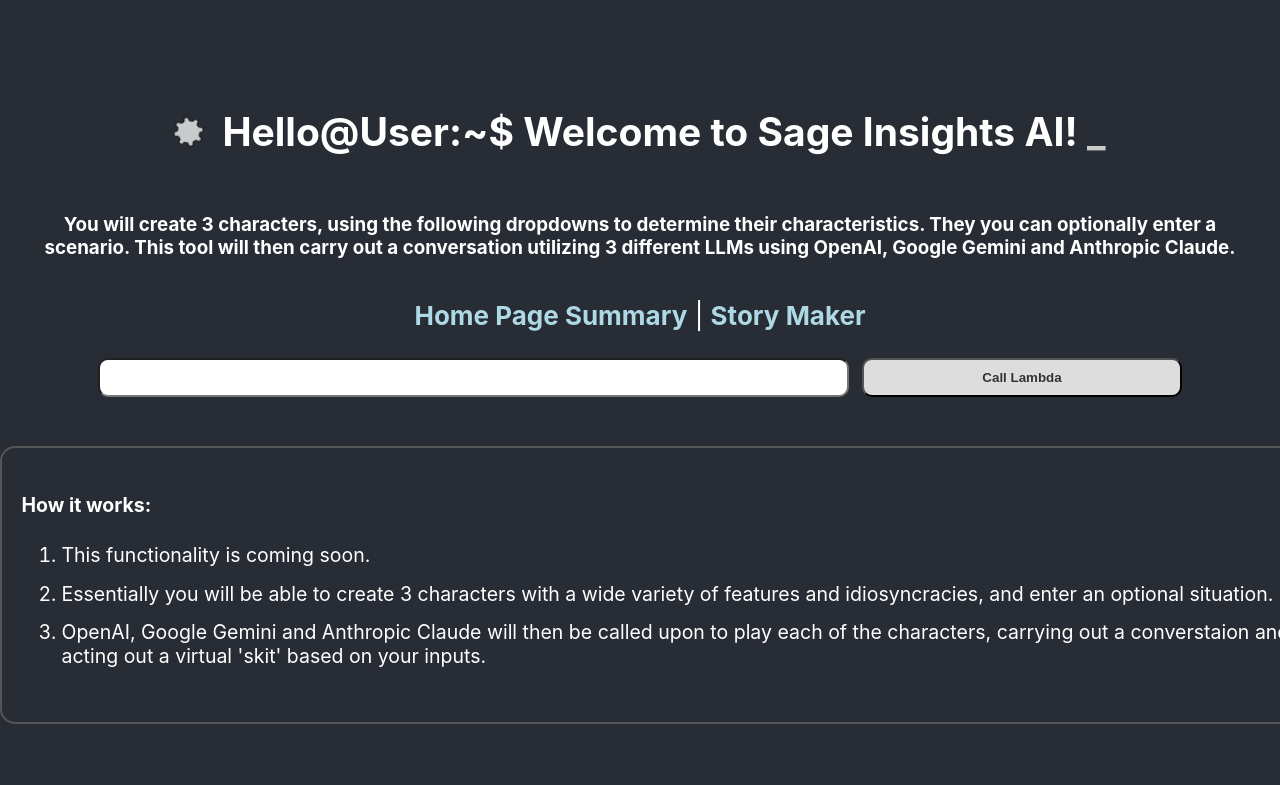
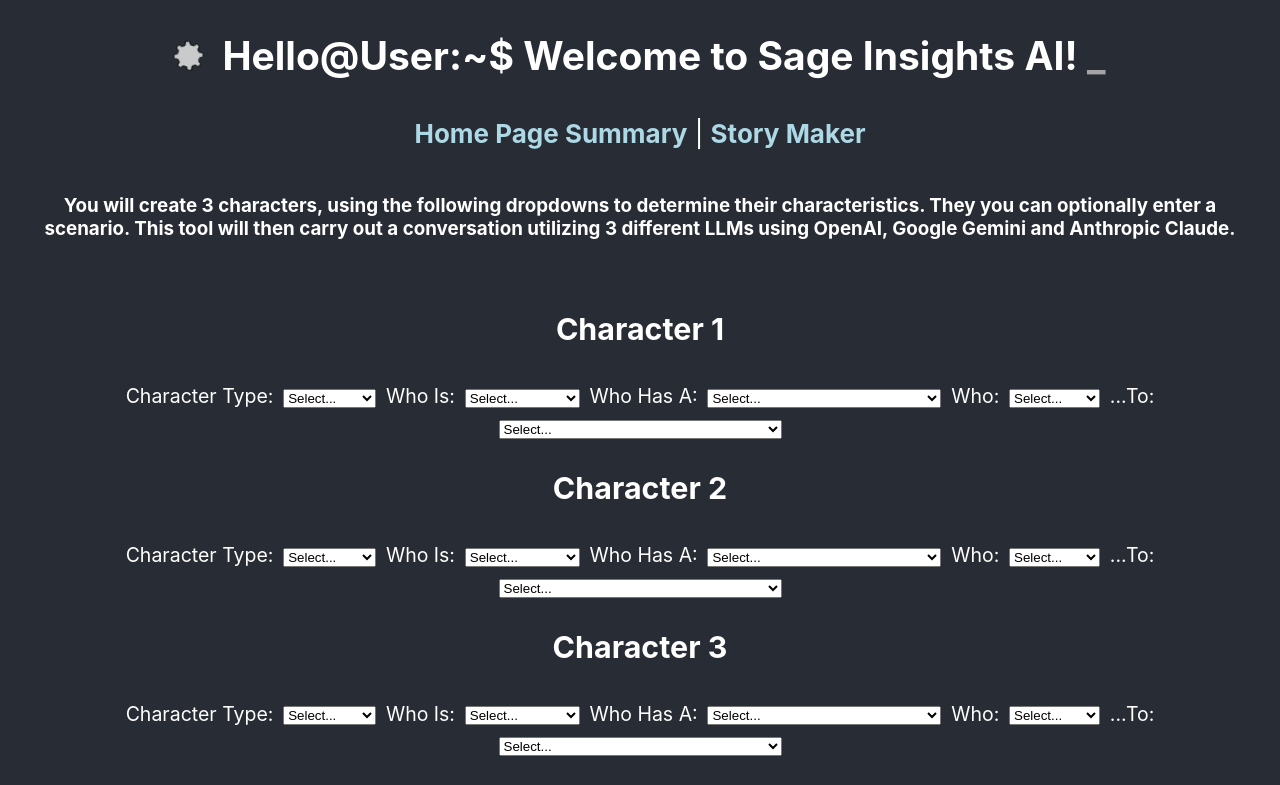
Before and after one commit to tm4747/sageinsightsai, a React (Create React App) app: page /story-maker in a window 1280 px wide. Shown: the top 785 px of the page. Built offline with nearby package versions, Linux system fonts and the light colour scheme.

Commit message:
add examples for story / character creation

```diff
--- /dev/null
+++ b/src/lib/StoryMakerHelper.js
@@ -0,0 +1,65 @@
+export const getCharacterTypes = () => {
+    return ["man", "woman", "child", "princess", "king", "queen", "knight", "clown",
+        "dog", "cat", "alien", "robot",
+        "orc", "gremlin", "leprechaun",
+        "dragon", "elf", "dwarf",
+        "goblin", "fairy", "centaur", "werewolf", "unicorn",
+        "phoenix", "giant", "skeleton", "ghost",
+     ];
+}
+
+
+export const getCharacterTraits = () => {
+    return [
+        "angry", "carefree", "belligerent", "deceitful", "apathetic",
+        "stoic", "impulsive", "melancholy", "arrogant", "compassionate", "nervous",
+        "boastful", "naive", "witty", "pessimistic", "scheming", "sarcastic",
+        "inquisitive", "timid", "grumpy", "charming", "reckless", "dutiful",
+        "aloof", "optimistic", "manipulative", "earnest", "fearful", "obsessive",
+    ];
+}
+
+export const getHasAThings = () => {
+    return [
+        "a wooden leg", "a great set of eyeballs", "a very big and thoughtful brain",
+        "a limp when they walk", "a missing ear", "glowing red eyes",
+        "a tail that won't stop twitching", "scales instead of skin",
+        "a constantly bleeding nose", "an extra thumb", "feathers where hair should be",
+        "a spine that crackles loudly", "an unusually long neck",
+        "one arm much longer than the other", "a metallic jaw", "claws instead of fingers",
+        "a beard made of moss", "a translucent skull", "horns that curve into a spiral",
+        "webbed hands and feet", "a single enormous eyebrow",
+        "crystals growing from their back", "an eye in the palm of their hand",
+        "wings too small for flight"
+    ];
+}
+
+
+export const getLikesOrDislikes = () => {
+    return [
+        "to chase mailmen and delivery people",
+        "to dig deep holes in the backyard",
+        "to trap others in their hidden dimension",
+        "to drive fast late at night",
+        "to hoard cursed relics",
+        "to whisper into jars and seal them",
+        "to prank powerful beings",
+        "to swim in lava streams",
+        "to compose operas in secret",
+        "to steal socks from strangers",
+        "to rearrange furniture when no one’s looking",
+        "to howl at math equations",
+        "to practice disappearing mid-sentence",
+        "to pet dangerous animals",
+        "to paint murals on ceilings",
+        "to mimic voices perfectly",
+        "to eat things that are still moving",
+        "to build statues of themselves",
+        "to sneak into libraries after hours",
+        "to make friends with shadows",
+        "to sharpen sticks for fun",
+        "to time-travel without permission",
+        "to tell the same story over and over",
+        "to sleep in other people’s beds"
+    ];
+}
--- a/src/pages/HomeSummaryTool.js
+++ b/src/pages/HomeSummaryTool.js
@@ -105,9 +105,9 @@
         </h2>
         <section className="body">
           <div className={"formDiv"}>
-            <p className={"pageDescription"}>Please enter a website url.
-              This tool will return a general summary of the homepage:</p>
-              {theNav}
+          {theNav}
+            <div className={"pageDescription"}>Please enter a website url.
+              This tool will return a general summary of the homepage:</div>
             <input className={inputClasses} onChange={handleInputChange} type="text"/>
             <button className={"button"} onClick={callLambda}>Call Lambda</button>
             {/* <span> error: {enteredUrlError}</span> */}
--- a/src/pages/StoryMaker.js
+++ b/src/pages/StoryMaker.js
@@ -1,18 +1,18 @@
 import React, { useState, useEffect, useRef } from 'react';
-import './css/HomeSummaryTool.css';
+import './css/StoryMaker.css';
 import AILogo from '../components/AILogo';
 // TODO: build out function to pull from lambda - need new lambda
 //import { testPost } from '../lib/LambdaHelper';
 import { marked } from 'marked';
 import Modal from "../components/Modal"
 import FlashingText from '../components/FlashingText';
+import { getCharacterTypes, getHasAThings, getCharacterTraits, getLikesOrDislikes } from '../lib/StoryMakerHelper';
 
 
 function StoryMaker({theNav}) {
   const [htmlReponse, setHtmlResponse] = useState('');
   const [postResponse, setPostResponse] = useState('');
   const [enteredUrl, setEnteredUrl] = useState('');
-  const [enteredUrlError, setEnteredUrlError] = useState(false);
   const [isLoading, setIsLoading] = useState(false);
   const [disableScroll, setDisableScroll] = useState(false);
 
@@ -65,10 +65,6 @@
     setPostResponse("");
     setHtmlResponse("");
     setDisplayedText("");
-    if (enteredUrl < 3) {
-      setEnteredUrlError(true);
-    } else {
-      setEnteredUrlError(false);
       try {
         setIsLoading(true);
         console.log("lambda call")
@@ -78,7 +74,6 @@
       } catch (error) {
         console.error('Error fetching summary:', error);
       }
-    }
   }
 
 
@@ -95,7 +90,7 @@
   howAppWorks += "<li>Essentially you will be able to create 3 characters with a wide variety of features and idiosyncracies, and enter an optional situation.</li>";
   howAppWorks += "<li>OpenAI, Google Gemini and Anthropic Claude will then be called upon to play each of the characters, carrying out a converstaion and acting out a virtual 'skit' based on your inputs.</li></ol>";
 
-  const inputClasses = enteredUrlError ? "errorTextInput" : "textInput";
+  const inputClasses =  "textInput";
 
   return (
     <div className="App">
@@ -106,12 +101,16 @@
         </h2>
         <section className="body">
           <div className={"formDiv"}>
+          {theNav}
             <div className={"pageDescription"}>
                 <p>You will create 3 characters, using the following dropdowns to determine their characteristics.
                 They you can optionally enter a scenario.
                 This tool will then carry out a conversation utilizing 3 different LLMs using OpenAI, Google Gemini and Anthropic Claude.</p>
             </div>
-              {theNav}
+              <CharacterConfigurator characterId={1}/>
+              <CharacterConfigurator characterId={2}/>
+              <CharacterConfigurator characterId={3}/>
+              <p>Optionally - enter the situation in which your characters have foud themselves:</p>
             <input className={inputClasses} onChange={handleInputChange} type="text"/>
             <button className={"button"} onClick={callLambda}>Call Lambda</button>
             {/* <span> error: {enteredUrlError}</span> */}
@@ -152,3 +151,70 @@
 
   return <span>Hello@User:~$ {displayedText} <FlashingText text={flashingText}/></span>;
 };
+
+
+const CharacterConfigurator = ({ characterId }) => {
+  const [characterType, setCharacterType] = useState('');
+  const [whoIs, setWhoIs] = useState('');
+  const [whoHas, setWhoHas] = useState('');
+  const [whoLikesType, setWhoLikesType] = useState('');
+  const [whoLikesThing, setWhoLikesThing] = useState('');
+
+  const characterTypes = getCharacterTypes();
+  const characterTraits = getCharacterTraits();
+  const hasAThings = getHasAThings();
+  const likesAndDislikes = getLikesOrDislikes();
+
+  return (
+    <div className="character-config">
+      <h3>Character {characterId}</h3>
+
+      <label>Character Type:</label>
+      <select value={characterType} onChange={(e) => setCharacterType(e.target.value)}>
+        <option value="">Select...</option>
+        {characterTypes.map((charType) =>
+          <option key={charType} value={charType}>{capitalizeFirstLetter(charType)}</option>
+        )}
+      </select>
+
+      <label>Who Is:</label>
+      <select value={whoIs} onChange={(e) => setWhoIs(e.target.value)}>
+        <option value="">Select...</option>
+        {characterTraits.map((charTrait) =>
+          <option key={charTrait} value={charTrait}>{capitalizeFirstLetter(charTrait)}</option>
+        )}
+      </select>
+
+      <label>Who Has A:</label>
+      <select value={whoHas} onChange={(e) => setWhoHas(e.target.value)}>
+        <option value="">Select...</option>
+        {hasAThings.map((hasAThing) =>
+          <option key={addDashes(hasAThing)} value={addDashes(hasAThing)}>{hasAThing}</option>
+        )}
+      </select>
+
+      <label>Who:</label>
+      <select value={whoLikesType} onChange={(e) => setWhoLikesType(e.target.value)}>
+        <option value="">Select...</option>
+        <option value="likes">Likes</option>
+        <option value="doesn't like">Doesn't like</option>
+      </select>
+
+      <label>...To:</label>
+      <select value={whoLikesThing} onChange={(e) => setWhoLikesThing(e.target.value)}>
+        <option value="">Select...</option>
+        {likesAndDislikes.map((likeOrDislike) =>
+          <option key={addDashes(likeOrDislike)} value={addDashes(likeOrDislike)}>{likeOrDislike}</option>
+        )}
+      </select>
+    </div>
+  );
+}
+
+function capitalizeFirstLetter(str) {
+  return str.charAt(0).toUpperCase() + str.slice(1);
+}
+
+function addDashes(str) {
+  return str.replace(/\s+/g, '-');
+}
--- /dev/null
+++ b/src/pages/css/StoryMaker.css
@@ -0,0 +1,120 @@
+a{
+  color:lightblue;
+  text-decoration: none;
+  font-weight:bold;
+}
+a:hover {
+  color: #ADD8E6;
+  text-decoration: underline;
+}
+.App {
+  text-align: center;
+}
+ol li {
+  padding-bottom:.75em;
+}
+
+
+.App-header {
+  background-color: #282c34;
+  min-height: 100vh;
+  display: flex;
+  flex-direction: column;
+  align-items: center;
+  justify-content: center;
+  font-size: calc(10px + 2vmin);
+  color: white;
+}
+
+.App-link {
+  color: #61dafb;
+}
+
+
+.fade-in {
+  opacity: 1;
+  transition: opacity 1s ease-in-out;
+}
+
+.fade-out {
+ opacity: 0;
+ transition: opacity 1s ease-in-out;
+}
+.pageTitle{
+  margin-bottom:1em;
+}
+
+.pageDescription{
+  font-size:.85em;
+  font-weight:bold;
+  padding-bottom:1em;
+}
+.textInput{
+  padding:.75em 4em ;
+  border-radius:10px;
+  width:50%;
+  display:inline;
+}
+.errorTextInput{
+  padding:.75em 4em ;
+  border-radius:10px;
+  width:50%;
+  display:inline;
+  border:solid 2px red;
+  background-color:red;
+}
+.button{
+  padding:.75em ;
+  border-radius:10px;
+  font-weight:bold;
+  margin-left:1em;
+  background-color:#ddd;
+  color:#333;
+  width:25%;
+  display:inline;
+}
+.button:hover{
+  background-color:ghostwhite;
+  color:black;
+}
+.resultsDiv, .formDiv{
+  width:100%;
+  max-width:1400px;
+}
+.resultsDiv{
+  margin-top:2.5em;
+  border:solid #555 2px;
+  text-align:left;
+  border-radius:15px;
+  padding:1em;
+  font-size:.75em;
+}
+.btnCancelScroll{
+  padding:.75em ;
+  border-radius:10px;
+  font-weight:bold;
+  margin-left:1em;
+  background-color:#ddd;
+  color:#333;
+  width:25%;
+  display:inline;
+  position:fixed;
+  bottom: 25px;
+  right:50%;
+  transform: translateX(50%);
+  opacity:.75;
+}
+.btnCancelScroll:hover{
+  background-color:ghostwhite;
+  color:black;
+  opacity:1;
+}
+.pageDescription p{
+  font-size:.85em;
+  padding:0;
+  margin:1em;
+}
+label{
+  font-size:.75em;
+  padding:.5em;
+}
```
